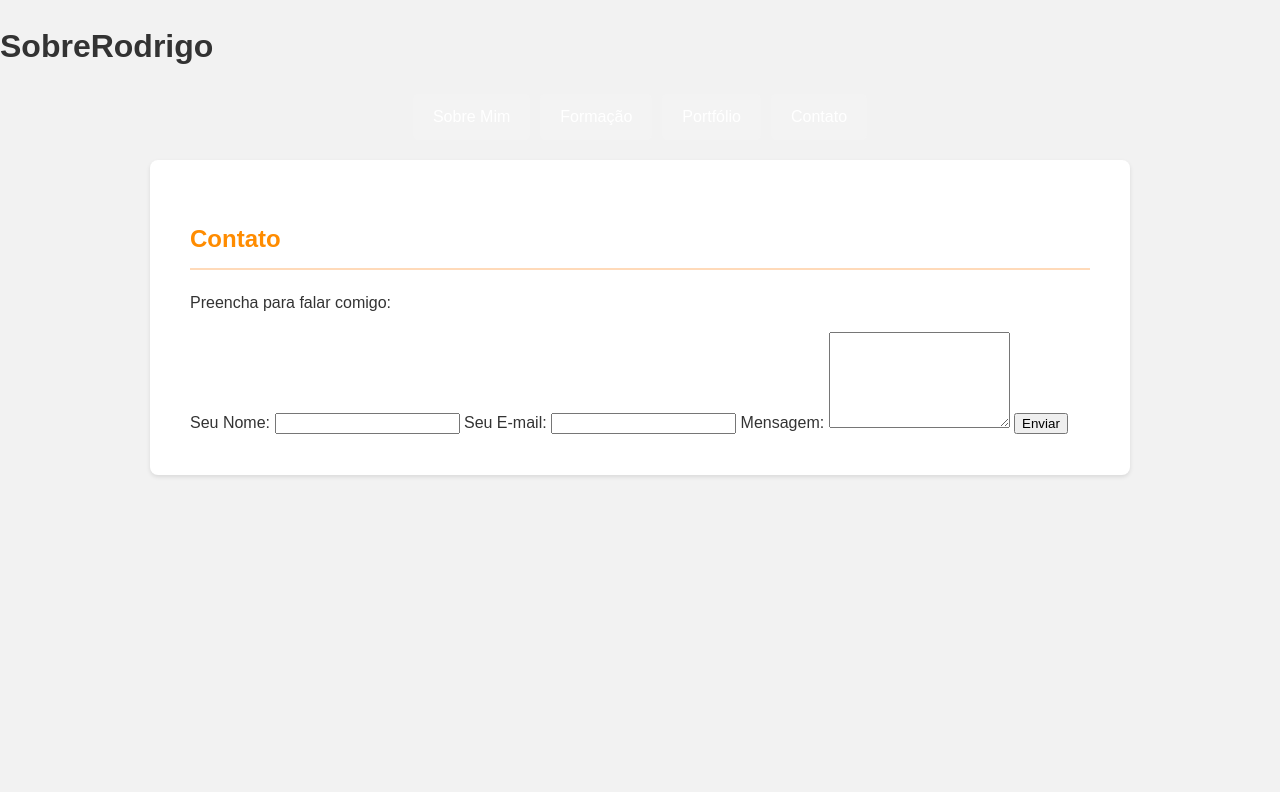
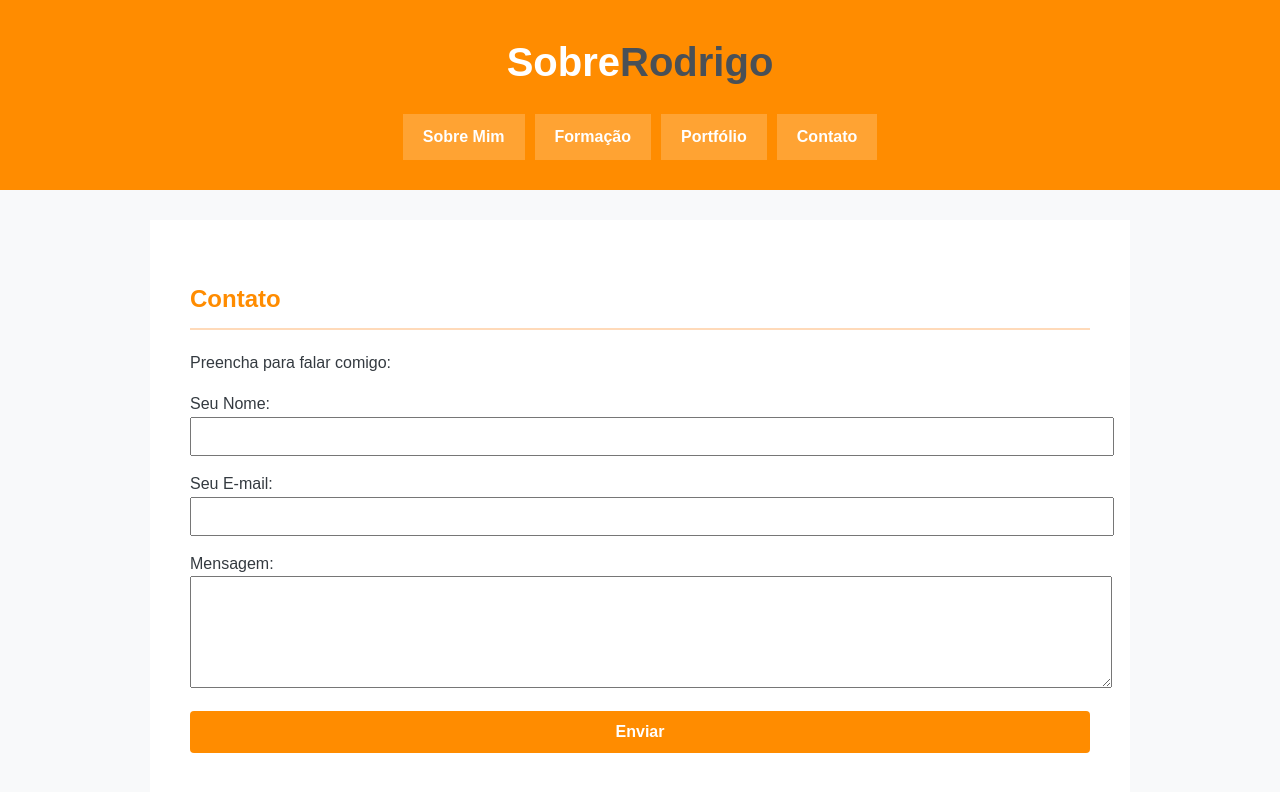
Before and after one commit to GH-Rodrigo/code.uninter, a plain HTML site: page index.html in a window 1280 px wide. Both pictures are taken after a click on the link "Contato". Drawn offline with Linux system fonts and the light colour scheme.

Commit message:
Update estilosite.css

```diff
--- a/estilosite.css
+++ b/estilosite.css
@@ -1,69 +1,68 @@
-/* Estilos Gerais do corpo do site */
+/*  Estilos Gerais */
 body {
     font-family: Arial, sans-serif;
     margin: 0;
-    background-color: #f2f2f2;
-    color: #333333;
+    background-color: #f8f9fa; /* Cor de fundo cinza claro */
+    color: #343a40; /* Texto cinza escuro */
     line-height: 1.6;
 }
 
-/* Esconde as seções que não devem aparecer no início */
-#formacao { display: none; }
-#portfolio { display: none; }
-#contato { display: none; }
+/* Esconde as seções que não aparecem no início */
+#formacao, #portfolio, #contato {
+    display: none;
+}
 
-/* Estilos do Cabeçalho Principal */
-.main-header {
+/* Cabeçalho */
+.cabecalho {
     background-color: #FF8C00;
     color: #FFFFFF;
-    padding: 20px 0;
+    padding: 30px 0;
     text-align: center;
-    box-shadow: 0 4px 8px rgba(0, 0, 0, 0.2);
 }
 
-.main-header h1 {
+.cabecalho h1 {
     margin: 0;
     font-size: 2.5em;
-    text-shadow: 2px 2px 4px rgba(0, 0, 0, 0.3);
+    font-weight: 600;
 }
 
-.blue {
-    color: #3B5998;
+/* Palavra em cinza no título */
+.cinza {
+    color: #495057;
 }
 
-/* Estilo para a Navegação (menu) */
+/* Menu de Navegação */
 nav ul {
-    list-style: none;
+    list-style: none; /* Remove bolinhas */
     padding: 0;
-    margin: 15px 0 0 0;
-    display: flex;
+    margin: 20px 0 0 0;
+    display: flex; /* Itens lado a lado */
     justify-content: center;
-    flex-wrap: wrap;
+    flex-wrap: wrap; /* Quebra linha */
+    gap: 10px; /* Espaço entre botões */
 }
 
 nav li a {
     display: block;
     padding: 10px 20px;
-    background-color: rgba(255, 255, 255, 0.1);
+    background-color: rgba(255, 255, 255, 0.2);
     color: #FFFFFF;
     text-decoration: none;
-    margin: 0 5px;
-    border-radius: 5px;
     transition: background-color 0.3s ease;
+    font-weight: bold;
 }
 
+/* Efeito quando passar o mouse */
 nav li a:hover {
-    background-color: rgba(255, 255, 255, 0.3);
+    background-color: rgba(255, 255, 255, 0.4);
 }
 
-/* Estilos das Seções de Conteúdo */
+/* Conteudo */
 section {
     padding: 40px;
-    margin: 20px auto;
-    max-width: 900px;
-    background-color: #FFFFFF;
-    border-radius: 8px;
-    box-shadow: 0 2px 4px rgba(0, 0, 0, 0.1);
+    margin: 30px auto;
+    max-width: 900px; /* Limita largura para não ficar esticado */
+    background-color: #FFFFFF; /* Fundo branco */
 }
 
 section h2 {
@@ -72,3 +71,38 @@ section h2 {
     padding-bottom: 10px;
     margin-bottom: 20px;
 }
+
+/* Formulário */
+#contato .form-container {
+    background-color: #f9f9f9;
+    padding: 20px;
+    border-radius: 8px;
+    margin-top: 20px;
+}
+
+/* Input e textarea */
+#contato input,
+#contato textarea {
+    width: 100%;
+    padding: 10px;
+    margin-bottom: 15px;
+}
+
+/* Remove a borda preta quando clica */
+#contato input:focus,
+#contato textarea:focus {
+    outline: none;
+}
+
+/* Botão enviar */
+#contato button {
+    width: 100%;
+    padding: 12px;
+    background-color: #FF8C00;
+    color: white;
+    border: none;
+    border-radius: 4px;
+    cursor: pointer;
+    font-size: 1em;
+    font-weight: bold;
+}
```
